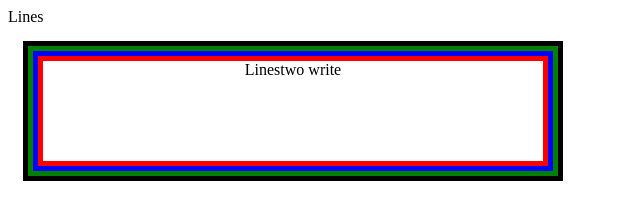
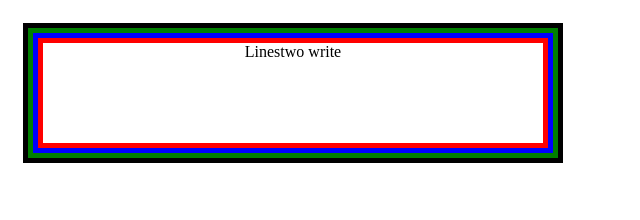
Before and after one commit to CaptechOmar/Learning-Front-End, a plain HTML site: page index.html in a window 1280 px wide. Shown: the whole page, without its empty margins (0-640 px from the left). Drawn offline with Linux system fonts and the light colour scheme.

Commit message:
Update index.html

```diff
--- a/index.html
+++ b/index.html
@@ -12,7 +12,6 @@
         </style>
     </head>
     <body>
-        <div class="elzero-line">Lines</div>
         <div class="elzero-lines">Linestwo write</div>
     </body>
 </html>
```
